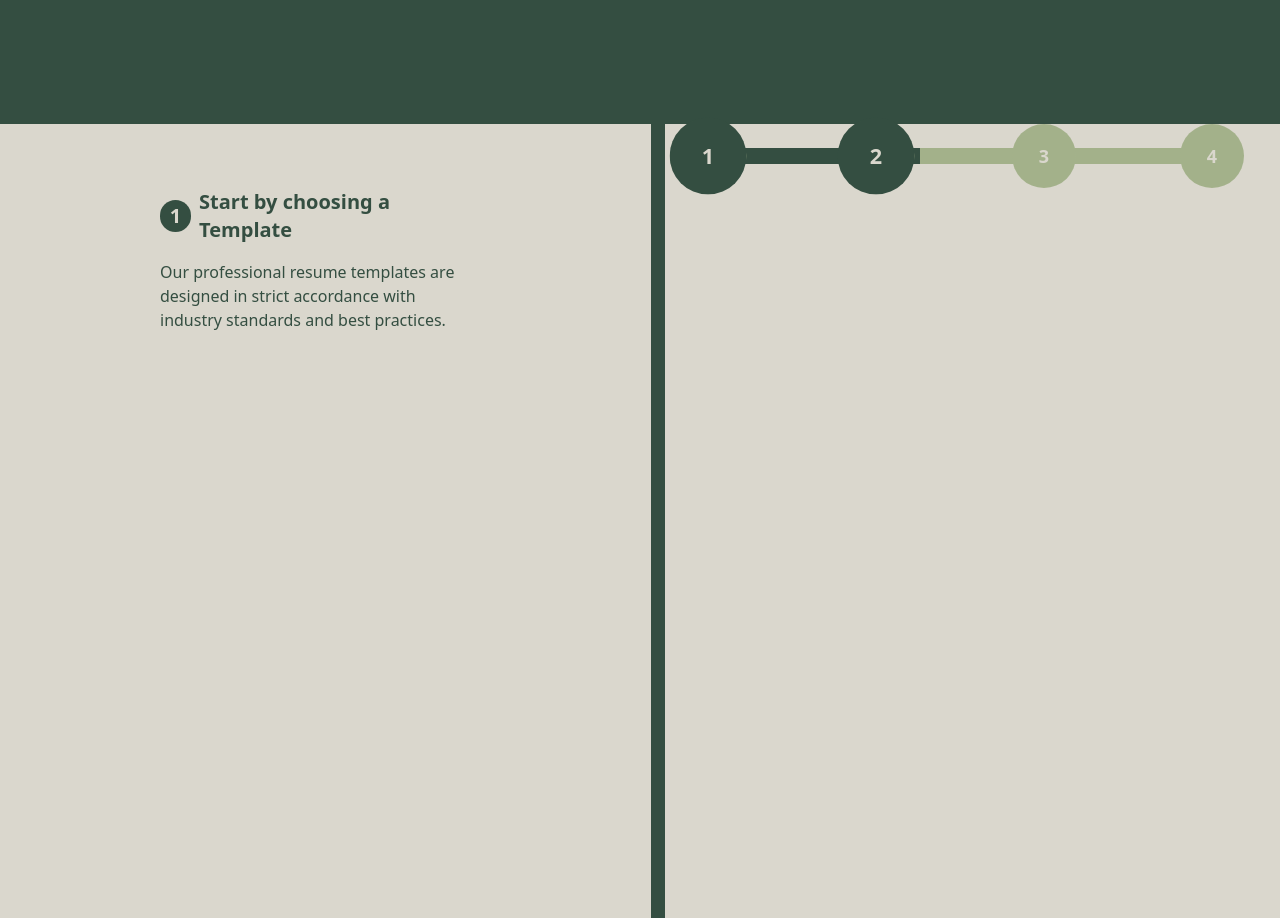
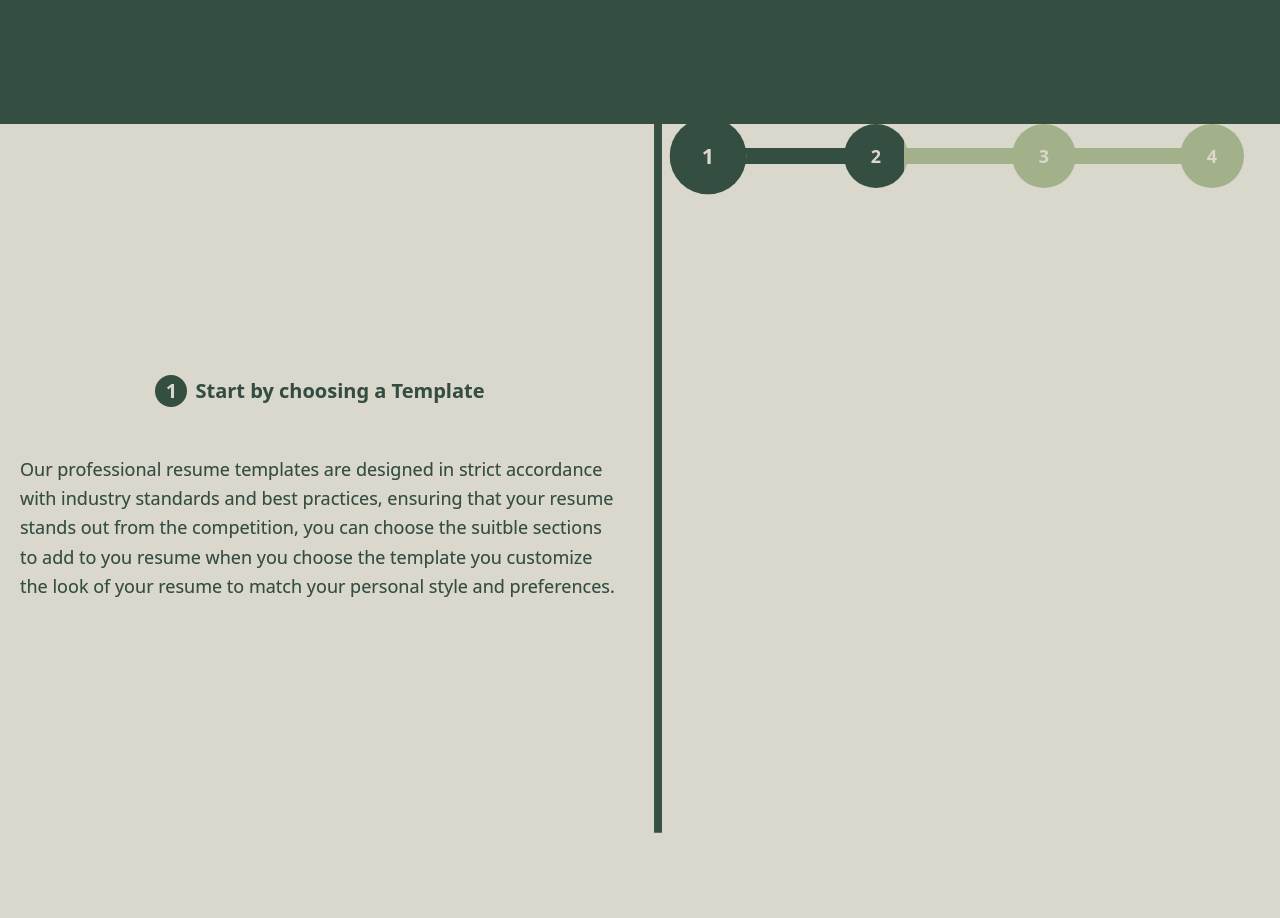
Before and after one commit to AdelHefny/ProCreds, a Next.js app: page / in a window 1280 px wide. Shown: the part 1300-2218 px from the top of the page. Built offline with nearby package versions, Linux system fonts and the light colour scheme.

Commit message:
added a scroll animations to sections and text revealing effect to home page steps

```diff
--- a/app/Creator/components/pdfEditor/components/options.tsx
+++ b/app/Creator/components/pdfEditor/components/options.tsx
@@ -62,6 +62,7 @@ function Options({
 
       // Remove the translate from the cloned node
       (clonedNode as HTMLElement).style.translate = "none";
+      (clonedNode as HTMLElement).style.scale = "1";
       (clonedNode as HTMLElement).style.left = "-9999px"; // Move it off-screen so the user doesn't see it
 
       // Append the cloned node to the body for processing
--- a/app/Creator/components/pdfEditor/pdfEditor.tsx
+++ b/app/Creator/components/pdfEditor/pdfEditor.tsx
@@ -103,8 +103,8 @@ export default function PdfEditor({
     }
   };
   const touchMoveHandler = (e: TouchEvent) => {
+    e.preventDefault();
     if (e.touches.length === 2 && lastDistance.current !== null) {
-      e.preventDefault();
       const newDistance = getDistance(e.touches[0], e.touches[1]);
       const distanceDiff = newDistance - lastDistance.current;
 
@@ -204,6 +204,7 @@ export default function PdfEditor({
         {
           event: "touchstart",
           handler: (e: TouchEvent) => {
+            e.preventDefault();
             if (e.touches.length === 2) {
               lastDistance.current = getDistance(e.touches[0], e.touches[1]);
             }
--- /dev/null
+++ b/app/components/Reveal.tsx
@@ -0,0 +1,42 @@
+import { useAnimation, useInView, motion } from "framer-motion";
+import { useEffect, useRef } from "react";
+
+function Reveal({ children }) {
+  const section = useRef(null);
+  const isInView = useInView(section, {
+    once: true,
+    margin: "-500px",
+  });
+  const firstSectionControl = useAnimation();
+
+  useEffect(() => {
+    if (isInView) {
+      console.log("adel");
+      firstSectionControl.start("visible");
+    }
+  }, [isInView]);
+  return (
+    <motion.div
+      variants={{
+        hidden: {
+          translateY: "-4rem",
+          translateX: "-4rem",
+
+          opacity: 0,
+        },
+        visible: {
+          translateY: "0rem",
+          translateX: "0rem",
+          opacity: 1,
+        },
+      }}
+      initial="hidden"
+      animate={firstSectionControl}
+      ref={section}
+    >
+      {children}
+    </motion.div>
+  );
+}
+
+export default Reveal;
--- a/app/components/continueSteps.tsx
+++ b/app/components/continueSteps.tsx
@@ -1,11 +1,13 @@
 import { Font } from "@react-pdf/renderer";
 import {
   motion,
-  useMotionValueEvent,
+  useAnimation,
+  useInView,
   useScroll,
   useTransform,
 } from "framer-motion";
-import { useRef } from "react";
+import { useEffect, useRef } from "react";
+import Reveal from "./Reveal";
 function ContinueSteps() {
   const path = useRef(null);
   const { scrollYProgress } = useScroll({
@@ -21,7 +23,7 @@ function ContinueSteps() {
   const l3 = useTransform(scrollYProgress, [0.7, 0.9], [0, 100]);
   const c3 = useTransform(scrollYProgress, [0.9, 1], [0, 100]);
   return (
-    <div className="relative w-full h-[400vh]">
+    <div className="relative w-full h-[225vh]">
       <section className="sticky lg:left-1/2 top-[4.75rem] w-full lg:max-w-[50%] flex flex-col items-center justify-center">
         <div className="flex flex-row items-center justify-center w-full">
           <div className="flex flex-row items-center justify-center translate-x-2">
@@ -134,20 +136,115 @@ function ContinueSteps() {
           </div>
         </div>
       </section>
-      <section className="flex lg:w-1/2 w-full mt-20 lg:mt-0 flex-col items-center justify-center">
-        <div className="px-10 lg:px-0 lg:w-1/2 w-full">
+      <div className="flex lg:w-1/2 w-full mt-20 lg:mt-0 flex-col items-center justify-center">
+        <Reveal>
+          <section className="px-10 lg:px-5 w-full text-xl h-[75vh] flex flex-col items-center justify-center">
             <h1 className="font-extrabold text-xl flex items-center justify-center flex-row space-x-2">
               <span className="w-8 h-8 flex rounded-full bg-secant2 text-main items-center justify-center font-bold">
                 1
               </span>
-            <span>Start by choosing a Template</span>
+              <motion.span
+                style={{
+                  color: "#344e4133",
+                  backgroundClip: "text",
+                  backgroundImage: `linear-gradient(to right,#344e41,#344e41)`,
+                  backgroundRepeat: "no-repeat",
+                  backgroundSize: useTransform(c, (value) => `${value}% 100%`),
+                }}
+              >
+                Start by choosing a Template
+              </motion.span>
             </h1>
-          <p className="mt-4">
-            Our professional resume templates are designed in strict accordance
-            with industry standards and best practices.
+            <p className="mt-12 text-lg line leading-relaxed">
+              <motion.span
+                style={{
+                  color: "#344e4166",
+                  backgroundClip: "text",
+                  backgroundImage: `linear-gradient(to right,#344e41,#344e41)`,
+                  backgroundRepeat: "no-repeat",
+                  backgroundSize: useTransform(l1, (value) => `${value}% 100%`),
+                }}
+              >
+                Our professional resume templates are designed in strict
+                accordance with industry standards and best practices, ensuring
+                that your resume stands out from the competition, you can choose
+                the suitble sections to add to you resume when you choose the
+                template you customize the look of your resume to match your
+                personal style and preferences.
+              </motion.span>
             </p>
+          </section>
+        </Reveal>
+        <Reveal>
+          <section className="px-10 lg:px-5 w-full text-xl h-[75vh] flex flex-col items-center justify-center">
+            <h1 className="font-extrabold text-xl flex items-center justify-center flex-row space-x-2">
+              <span className="w-8 h-8 flex rounded-full bg-secant2 text-main items-center justify-center font-bold">
+                2
+              </span>
+              <motion.span
+                style={{
+                  color: "#344e4133",
+                  backgroundClip: "text",
+                  backgroundImage: `linear-gradient(to right,#344e41,#344e41)`,
+                  backgroundRepeat: "no-repeat",
+                  backgroundSize: useTransform(c1, (value) => `${value}% 100%`),
+                }}
+              >
+                Edit the template as you want
+              </motion.span>
+            </h1>
+            <p className="mt-12 text-lg line leading-relaxed">
+              <motion.span
+                style={{
+                  color: "#344e4166",
+                  backgroundClip: "text",
+                  backgroundImage: `linear-gradient(to right,#344e41,#344e41)`,
+                  backgroundRepeat: "no-repeat",
+                  backgroundSize: useTransform(l2, (value) => `${value}% 100%`),
+                }}
+              >
+                Feel free to edit the template as you wish to tailor it to your
+                specific needs and preferences.
+              </motion.span>
+            </p>
+          </section>
+        </Reveal>
+        <Reveal>
+          <section className="px-10 lg:px-5 w-full text-xl h-[75vh] flex flex-col items-center justify-center">
+            <h1 className="font-extrabold text-xl flex items-center justify-center flex-row space-x-2">
+              <span className="w-8 h-8 flex rounded-full bg-secant2 text-main items-center justify-center font-bold">
+                3
+              </span>
+              <motion.span
+                style={{
+                  color: "#344e4133",
+                  backgroundClip: "text",
+                  backgroundImage: `linear-gradient(to right,#344e41,#344e41)`,
+                  backgroundRepeat: "no-repeat",
+                  backgroundSize: useTransform(c2, (value) => `${value}% 100%`),
+                }}
+              >
+                Submit job applications with your resume.
+              </motion.span>
+            </h1>
+            <p className="mt-12 text-lg line leading-relaxed">
+              <motion.span
+                style={{
+                  color: "#344e4166",
+                  backgroundClip: "text",
+                  backgroundImage: `linear-gradient(to right,#344e41,#344e41)`,
+                  backgroundRepeat: "no-repeat",
+                  backgroundSize: useTransform(l3, (value) => `${value}% 100%`),
+                }}
+              >
+                Utilize your completed resume to apply for various job
+                opportunities and showcase your qualifications and experience to
+                potential employers.
+              </motion.span>
+            </p>
+          </section>
+        </Reveal>
       </div>
-      </section>
       <svg
         className="absolute lg:left-1/2  top-0 -left-[9999px] mx-auto h-full"
         viewBox="0 0 36 8192"
--- a/app/components/nav/nav.css
+++ b/app/components/nav/nav.css
@@ -4,6 +4,7 @@
   }
   100% {
     transform: rotateZ(360deg);
+    color: rgba(2, 2, 2, 0.2);
   }
 }
 
```
Lines whose indentation alone changed are shown as unchanged.
